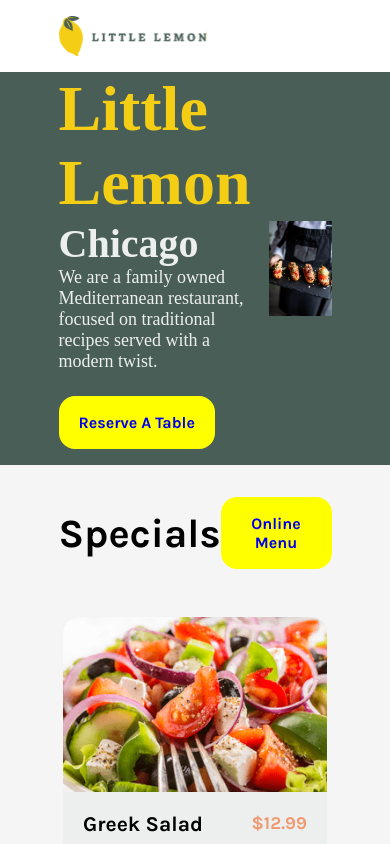
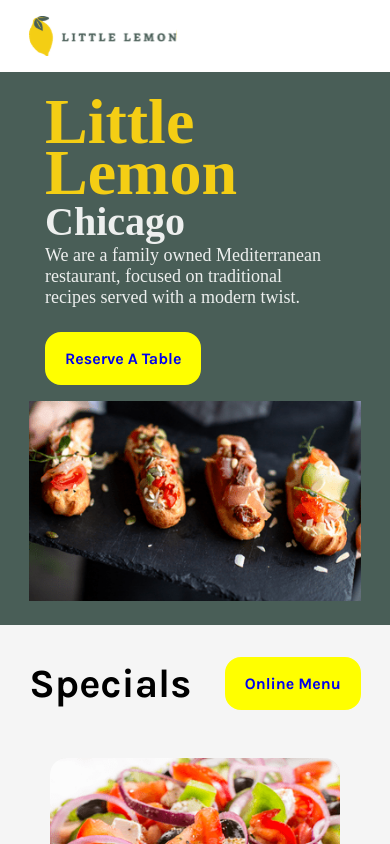
Before and after one commit to jacksen30/little-lemon-restaurant, a React (Create React App) app: page / in a window 390 px wide. Shown: the top 844 px of the page. Built offline with nearby package versions, Linux system fonts and the light colour scheme; a web font is replaced by a local one.

Commit message:
add new hero image for display on mobile devices, fix flex-direction of hero conatiner on mobile, add margin-bottom to specials cards, fix nav ul li highlight on hover

```diff
--- a/src/App.css
+++ b/src/App.css
@@ -123,6 +123,7 @@ body {
   justify-content: center;
   background-color: #FFF;
   width: 100%;
+  overflow: hidden;
 }
 
 .header__logo {
@@ -145,7 +146,7 @@ body {
 .nav__link-list li a:hover {
   color: #495E57;
   background-color: #F4CE14;
-  padding: 20px 10px;
+  padding: 30px 10px;
 }
 
 .nav__link-list li a {
@@ -186,8 +187,12 @@ body {
   margin: 1.5rem 0 1rem 0;
 }
 
-.hero-img {
+.hero-img--desktop {
   max-height: 350px;
+}
+
+.hero-img--mobile {
+  display: none;  /* Hides mobile hero-img on larger screens */
 }
 
 .btn--primary {
@@ -372,6 +377,18 @@ body {
   margin-top: 25px;
 }
 
+.reservation-confirmation-wrapper h1 {
+  text-align: center;
+}
+
+.reservation-confirmation-wrapper h2,
+.reservation-confirmation-wrapper h3 {
+  margin: 1.5rem 0 1rem 0;
+}
+
+.reservation-confirmation-wrapper .comment {
+  margin: 1rem 0;
+}
 .bannerMinimal {
   flex-direction: column;
   margin-bottom: 2rem;
@@ -400,9 +417,45 @@ font-family: 'Markazi Text', serif;
 
 @media screen and (max-width: 500px) {
 
+  .container {
+    width: 85%;
+  }
+
+  /* New Code */
+
+  .hero {
+    padding: 1.5rem 0;
+  }
+
+  .hero .container {
+    flex-direction: column;
+  }
+
+  .hero-img--desktop {
+    display: none; /* Hides desktop hero-img on smaller screens */
+  }
+
+  .hero-img--mobile {
+    display: block;
+  }
+
+  .hero__title {
+    line-height: 0.8;
+  }
+
+  .hero__body-text {
+    margin-right: 20px; /* Allows body text to have less visual width while not affecting the parent flex container positioning */
+  }
+
   .specials__3-card-wrapper {
     flex-direction: column;
   }
+
+  .specials__card {
+    margin-bottom: 1.5rem;
+    width: 290px; /* Increased from 264px on larger screens */
+  }
+
   .footer .container {
     flex-direction: column;
   }
--- a/src/components/pages/home/HomePage.js
+++ b/src/components/pages/home/HomePage.js
@@ -13,8 +13,9 @@ export default function HomePage() {
             <Link className="btn--primary hero__btn" to="/reservation">Reserve A Table</Link>
             {/* <button className="btn--primary hero__btn"><Link to="/reservation">Reserve A Table</Link></button> */}
           </div>
-          <div>
-            <img className="hero-img" src="./images/hero-image-resized.png" alt="a plate of colorful entrees" />
+          <div className="hero-img-wrapper">
+            <img className="hero-img--desktop" src="./images/hero-image-resized.png" alt="a plate of colorful entrees" />
+            <img className="hero-img--mobile" src="./images/hero-image-mobile-cropped.png" alt="a plate of colorful entrees" />
           </div>
         </div>
       </section>
--- a/src/components/pages/reservations/ReservationConfirmation.js
+++ b/src/components/pages/reservations/ReservationConfirmation.js
@@ -18,7 +18,7 @@ export default function ReservationConfirmation({formData, formSubmitted}) {
           <p>Seating Area: {formData.seatingArea}</p>
           <p>Occasion: {formData.occasion}</p>
 
-          <p>additionalComment: {formData.additionalComment}</p>
+          <p className="comment">additionalComment: {formData.additionalComment}</p>
         </div>
         <div>
           <p>A Paragraph of text explaining what to do in theevent of wrong details entered or needing toupdate the booking details at a later date aswell as any other terms or conditions the customer should be aware of in relation to online table reservation.</p>
```
Also changed, not shown: public/images/hero-image-mobile-cropped.png (added).
